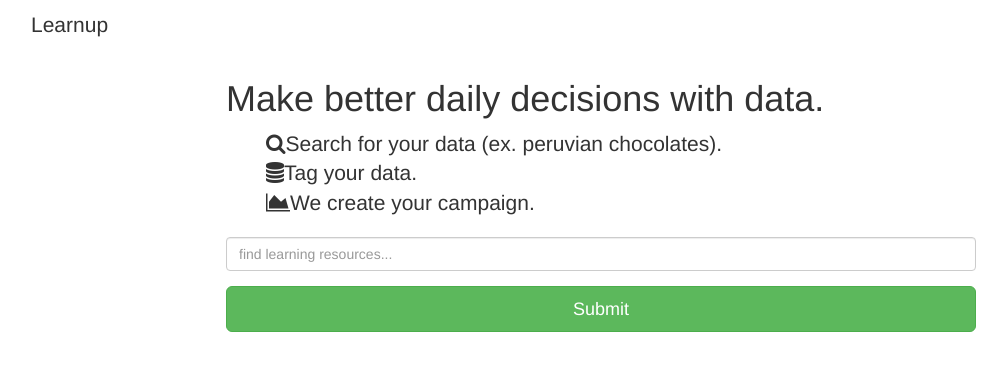
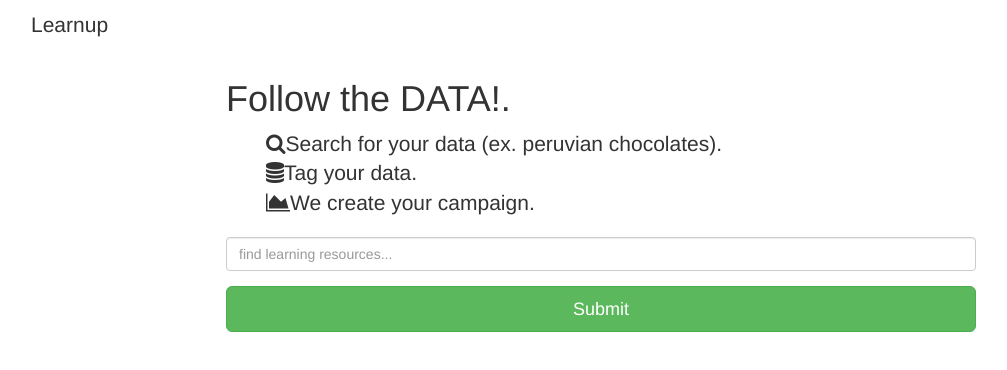
Before and after one commit to jirishus/learnu, a website: page www/index.html in a window 1280 px wide. Shown: the whole page, without its empty margins (39-1046 px from the left). Drawn offline with nearby package versions, Linux system fonts and the light colour scheme.

Commit message:
testing deployment change

```diff
--- a/www/index.html
+++ b/www/index.html
@@ -29,7 +29,7 @@
  <div class="row">
   <div class="col-md-8 col-md-offset-2">
 
-    <h1>Make better daily decisions with data.</h1>
+    <h1>Follow the DATA!.</h1>
 
     <ul class="lead">
       <li><i class="fa fa-search"></i>Search for your data (ex. peruvian chocolates).</li>
```
